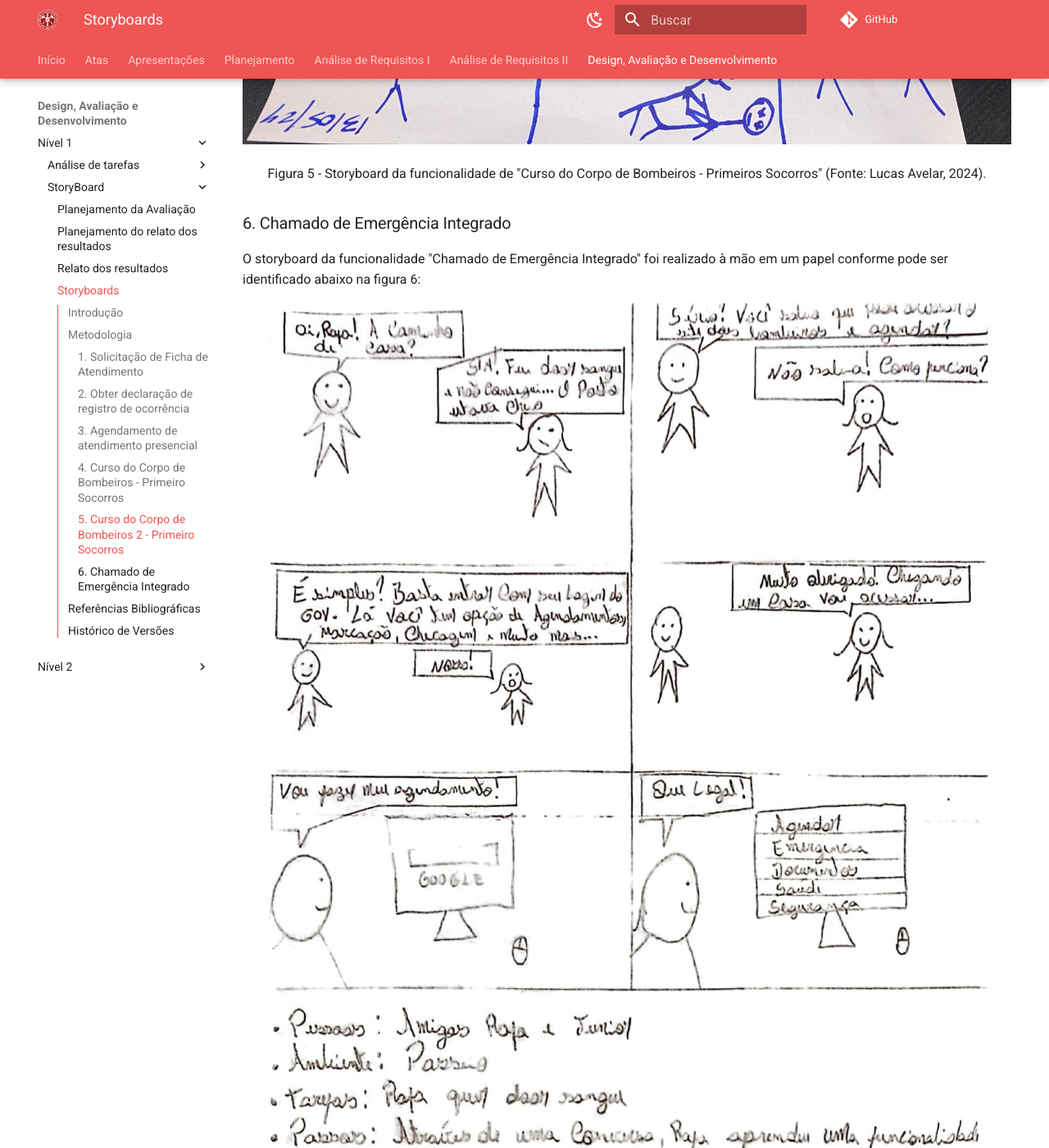
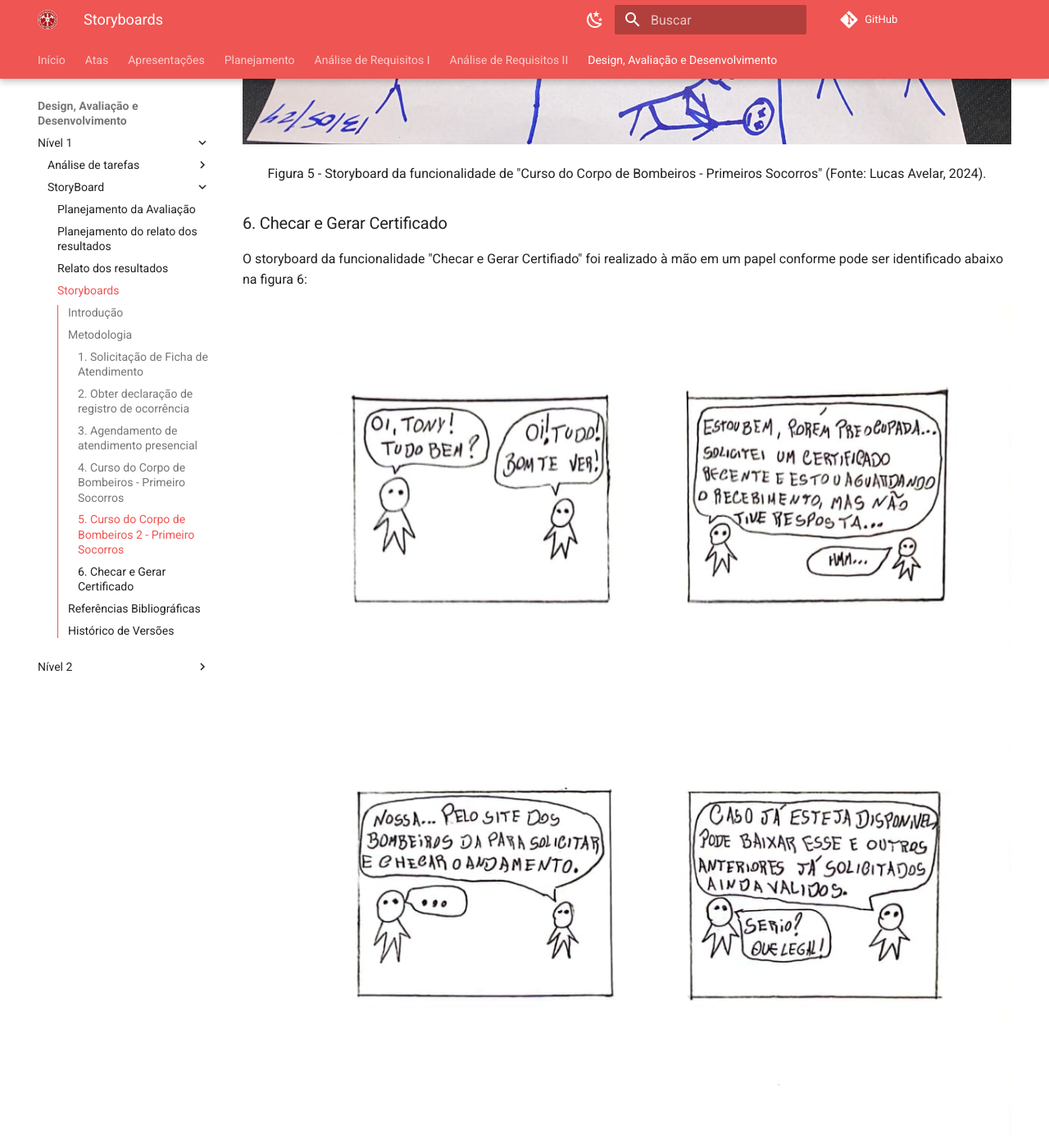
Before and after one commit to Interacao-Humano-Computador/2024.1-CBMERJ, an MkDocs documentation site: the page built from docs/design_avaliacao_desenvolvimento/nivel_1/story_board/storyboards.md, in a window 1280 px wide and 1400 px high, scrolled down 6530 px. Shown: the whole window at 82% size. Built offline with MkDocs 1.6.1 and Material for MkDocs 9.7.7, drawn with Linux system fonts in a browser that asks for light colours; comment, search, counter and statistics services are not loaded; some of the changed text lies outside the part shown.

Commit message:
Atualização do StoryBoard

```diff
--- a/docs/design_avaliacao_desenvolvimento/nivel_1/story_board/storyboards.md
+++ b/docs/design_avaliacao_desenvolvimento/nivel_1/story_board/storyboards.md
@@ -35,11 +35,11 @@ O storyboard da funcionalidade "Curso do Corpo de Bombeiros 2 - Primeiros Socorr
 ![](img/StoryboardLucas.jpg)
 <p align="center">Figura 5 - Storyboard da funcionalidade de "Curso do Corpo de Bombeiros - Primeiros Socorros" (Fonte: Lucas Avelar, 2024). </p>
 
-### 6. Chamado de Emergência Integrado
-O storyboard da funcionalidade "Chamado de Emergência Integrado" foi realizado à mão em um papel conforme pode ser identificado abaixo na figura 6:
+### 6. Checar e Gerar Certificado
+O storyboard da funcionalidade "Checar e Gerar Certifiado" foi realizado à mão em um papel conforme pode ser identificado abaixo na figura 6:
 
 ![](img/storyboard5g.jpg)
-<p align="center">Figura 6 - Storyboard da funcionalidade de "Chamado de Emergência Integrado" (Fonte: Genilson Junior, 2024). </p>
+<p align="center">Figura 6 - Storyboard da funcionalidade de "Chegar e Gerar Certificado" (Fonte: Genilson Junior, 2024). </p>
 
 ## Referências Bibliográficas
 1. Storyboarding e Prototipação, disponível em: https://www.professores.uff.br/screspo/wp-content/uploads/sites/127/2017/09/artigoIHC3.pdf
```
Also changed, not shown: docs/design_avaliacao_desenvolvimento/nivel_1/story_board/img/storyboard5g.jpg.
